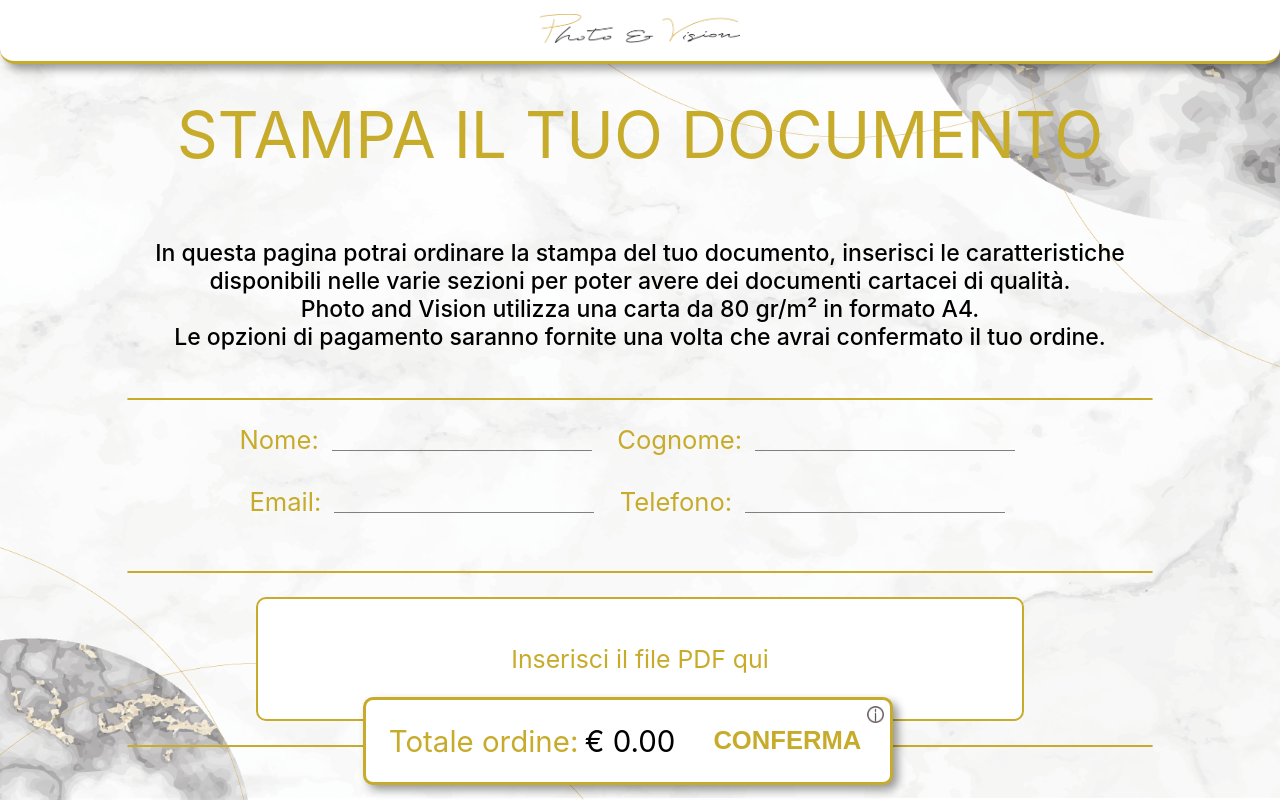
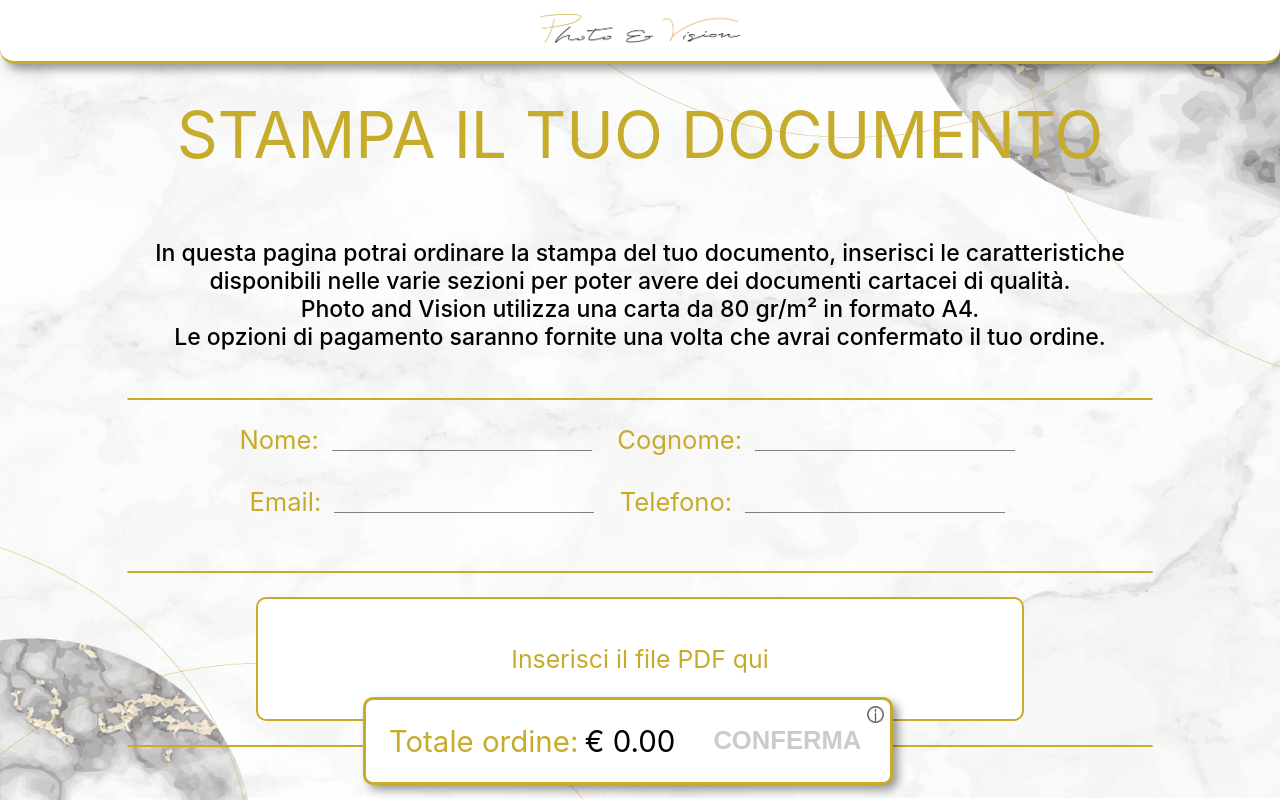
Before and after one commit to CarloVitto01/sito-web-pv, a React (Create React App) app: page / in a window 1280 px wide. Shown: the top 800 px of the page. Built offline with nearby package versions, Linux system fonts and the light colour scheme.

Commit message:
Added backend, validation improvements

```diff
--- a/package.json
+++ b/package.json
@@ -14,6 +14,7 @@
     "@types/node": "^16.18.39",
     "@types/react": "^18.2.17",
     "@types/react-dom": "^18.2.7",
+    "firebase": "^10.3.1",
     "html-react-parser": "^4.2.1",
     "react": "^18.2.0",
     "react-dom": "^18.2.0",
@@ -23,6 +24,7 @@
     "react-router-dom": "^6.15.0",
     "react-scripts": "5.0.1",
     "typescript": "^4.9.5",
+    "uuid": "^9.0.0",
     "web-vitals": "^2.1.4"
   },
   "scripts": {
@@ -48,5 +50,8 @@
       "last 1 firefox version",
       "last 1 safari version"
     ]
+  },
+  "devDependencies": {
+    "@types/uuid": "^9.0.3"
   }
 }
--- a/src/App.tsx
+++ b/src/App.tsx
@@ -9,7 +9,12 @@ import IntervalloPagine from "./components/IntervalloPagine";
 import SingleDelimiter from "./components/SingleDelimiter";
 import NumeroCopie from "./components/NumeroCopie";
 import Modal from "./components/Modal";
-import { useState, useEffect, useCallback } from "react";
+import React, { useState, useEffect, useCallback } from "react";
+import { storage } from "./backend/firebase";
+import { db } from "./backend/firebase";
+import { getDownloadURL, ref, uploadBytes } from "firebase/storage";
+import { v4 } from "uuid";
+import { collection, doc, setDoc } from "firebase/firestore";
 
 const foglio = 0.019;
 const biancoNero: number = 0.009;
@@ -44,6 +49,7 @@ const rilegaturaEnum = {
 
 const App = () => {
   const [data, setData] = useState<any>({});
+  const [file, setFile] = useState<any>();
   const [inchiostro, setInchiostro] = useState<number>(
     inchiostroEnum.BIANCOENERO
   );
@@ -71,8 +77,8 @@ const App = () => {
       surname: data.surname,
       email: data.email,
       telephoneNumber: data.telephoneNumber,
+      isValid: data.isValid
     });
-    // console.log(data); Debug
   }, []);
 
   const newValue = useCallback((value: string) => {
@@ -116,8 +122,9 @@ const App = () => {
     }
   }, []);
 
-  const setPagesHandler = useCallback((value: number) => {
-    setNumeroPaginePDF(value);
+  const setPDFHandler = useCallback((value: any) => {
+    setNumeroPaginePDF(value.numPages);
+    setFile(value.file);
   }, []);
 
   const setRangePagesHandler = useCallback(
@@ -196,6 +203,44 @@ const App = () => {
     numeroCopie,
   ]);
 
+  //Send data to the Firebase server
+
+  const submitFormHandler = (event: React.FormEvent<HTMLFormElement>) => {
+    event.preventDefault();
+    if (!file || !data.isValid) {
+      console.log("Error");
+      return;
+    }
+    const id = v4();
+    const fileRef = ref(
+      storage,
+      `PDF/${
+        data.surname +
+        data.name +
+        "|" +
+        file.name.trim().replace(".pdf", "").replace(/\s/g, "") +
+        "|" +
+        id
+      }.pdf`
+    );
+    uploadBytes(fileRef, file).then((snapshot) => {
+      getDownloadURL(snapshot.ref).then((url) => {
+        const dataToUpload = { ...data, file: url };
+        const collectionRef = collection(db, "StampePDF");
+        const PDFref = doc(collectionRef, id);
+        setDoc(PDFref, dataToUpload)
+          .then(() => {
+            console.log("Dati caricati con successo");
+          })
+          .catch((error) => {
+            console.log("Errore: " + error);
+          });
+      });
+
+      alert("PDF Uploaded");
+    });
+  };
+
   return (
     <div className="container">
       <Header />
@@ -203,7 +248,7 @@ const App = () => {
       <SingleDelimiter />
       <Form onSendData={setDataHandler} />
       <SingleDelimiter />
-      <Input onSendData={setPagesHandler} />
+      <Input onSendData={setPDFHandler} />
       <SingleDelimiter />
       <ContainerCards
         title="Colore:"
@@ -272,7 +317,7 @@ const App = () => {
       <SingleDelimiter />
       <NumeroCopie onSendData={setCopiesHandler} />
       <SingleDelimiter />
-      <Modal totalOrder={preventivo} />
+      <Modal totalOrder={preventivo} onSubmit={submitFormHandler} disabled={!data.isValid || !file}/>
       <Footer />
     </div>
   );
--- /dev/null
+++ b/src/backend/firebase.js
@@ -0,0 +1,19 @@
+import { initializeApp } from "firebase/app";
+// import { getAnalytics } from "firebase/analytics";
+import { getStorage } from "firebase/storage";
+import {getFirestore} from "firebase/firestore"
+
+const firebaseConfig = {
+  apiKey: "AIzaSyAMf8Nyt7TVkrsDfjRpTjAhHCRhh0sPiyk",
+  authDomain: "pv-backend-ca646.firebaseapp.com",
+  projectId: "pv-backend-ca646",
+  storageBucket: "pv-backend-ca646.appspot.com",
+  messagingSenderId: "428045740192",
+  appId: "1:428045740192:web:fd320a4f3e7d48ed8681c5",
+  measurementId: "G-16KCCLD8PV",
+};
+
+const app = initializeApp(firebaseConfig);
+// const analytics = getAnalytics(app);
+export const storage = getStorage(app);
+export const db = getFirestore(app);
--- a/src/components/Form.tsx
+++ b/src/components/Form.tsx
@@ -73,14 +73,11 @@ const Form: React.FC<propsContainer> = ({ onSendData }) => {
   ]);
 
   useEffect(() => {
-    if (
-      nameIsValid &&
-      surnameIsValid &&
-      emailIsValid &&
-      telephoneNumberIsValid
-    ) {
-      onSendData(data);
-    }
+    onSendData({
+      ...data,
+      isValid:
+        nameIsValid && surnameIsValid && emailIsValid && telephoneNumberIsValid,
+    });
   }, [
     data,
     onSendData,
--- a/src/components/Input.tsx
+++ b/src/components/Input.tsx
@@ -10,18 +10,18 @@ pdfjs.GlobalWorkerOptions.workerSrc = new URL(
   import.meta.url
 ).toString();
 
-interface propsContainer{
-  onSendData: (value: number) => void;
+interface propsContainer {
+  onSendData: (value: any) => void;
 }
 
-const Input : React.FC<propsContainer> = ({onSendData}) => {
+const Input: React.FC<propsContainer> = ({ onSendData }) => {
   const [file, setFile] = useState<any>();
   const [numPages, setNumPages] = useState<number>(0);
   const [pageNumber, setPageNumber] = useState<number>(1);
   const [newPage, setNewPage] = useState<number>(0);
 
   useEffect(() => {
-    if(!newPage){
+    if (!newPage) {
       setNewPage(1);
     }
     const timerId = setTimeout(() => {
@@ -33,15 +33,15 @@ const Input : React.FC<propsContainer> = ({onSendData}) => {
 
   const handleKeyPress = (e: any) => {
     console.log(e.key);
-    if (e.key === 'Enter') {
+    if (e.key === "Enter") {
       setPageNumber(newPage);
     }
-  }
+  };
 
   function onDocumentLoadSuccess({ numPages }: { numPages: number }): void {
     setNumPages(numPages);
     setPageNumber(1);
-    onSendData(numPages);
+    onSendData({ numPages, file });
   }
 
   async function changePage(offset: number) {
@@ -87,7 +87,11 @@ const Input : React.FC<propsContainer> = ({onSendData}) => {
                   renderTextLayer={false}
                   className={classes["pdfPage"]}
                   loading={<Loading />}
-                  error={<p style={{whiteSpace: "nowrap"}}>Pagina non disponible</p>}
+                  error={
+                    <p style={{ whiteSpace: "nowrap" }}>
+                      Pagina non disponible
+                    </p>
+                  }
                   canvasBackground="white"
                 />
               </div>
--- a/src/components/Modal.module.css
+++ b/src/components/Modal.module.css
@@ -128,6 +128,12 @@
     font-size: 2vw;
     color: rgb(199, 171, 43);
     font-weight: bold;
+    cursor: pointer;
+}
+
+.button-container button:disabled{
+    color: rgb(203, 203, 203);
+    cursor: not-allowed;
 }
 
 @media screen and (max-width:500px) {
--- a/src/components/Modal.tsx
+++ b/src/components/Modal.tsx
@@ -2,7 +2,12 @@ import classes from "./Modal.module.css";
 import Sticky from "./Sticky";
 import { useState } from "react";
 
-const Modal: React.FC<{ totalOrder: string }> = ({ totalOrder }) => {
+interface propsContainer{
+  totalOrder: string,
+  onSubmit: (event : any) => void;
+  disabled: boolean
+}
+const Modal: React.FC<propsContainer> = ({ totalOrder, onSubmit, disabled }) => {
   const [isShowing, setIsShowing] = useState<boolean>(false);
 
   const showHandler = () => {
@@ -29,7 +34,7 @@ const Modal: React.FC<{ totalOrder: string }> = ({ totalOrder }) => {
               <p className={classes["total-order"]}>€ {totalOrder}</p>
             </div>
             <div className={classes["button-container"]}>
-              <button>CONFERMA</button>
+              <button onClick={onSubmit} disabled={disabled}>CONFERMA</button>
             </div>
           </div>
           <div className={classes["text-container"]}>
```
Also changed, not shown: 1 other file (tests, documents, lock files or other folders).
